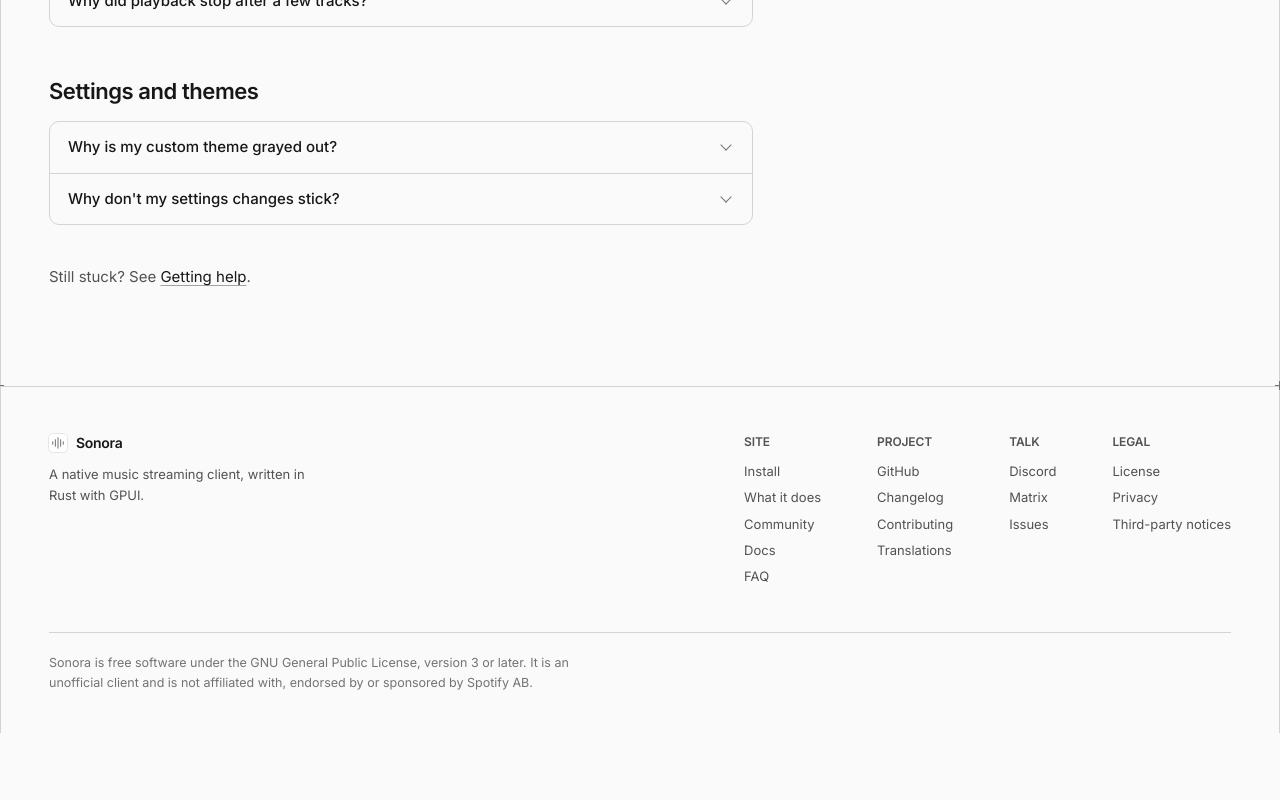
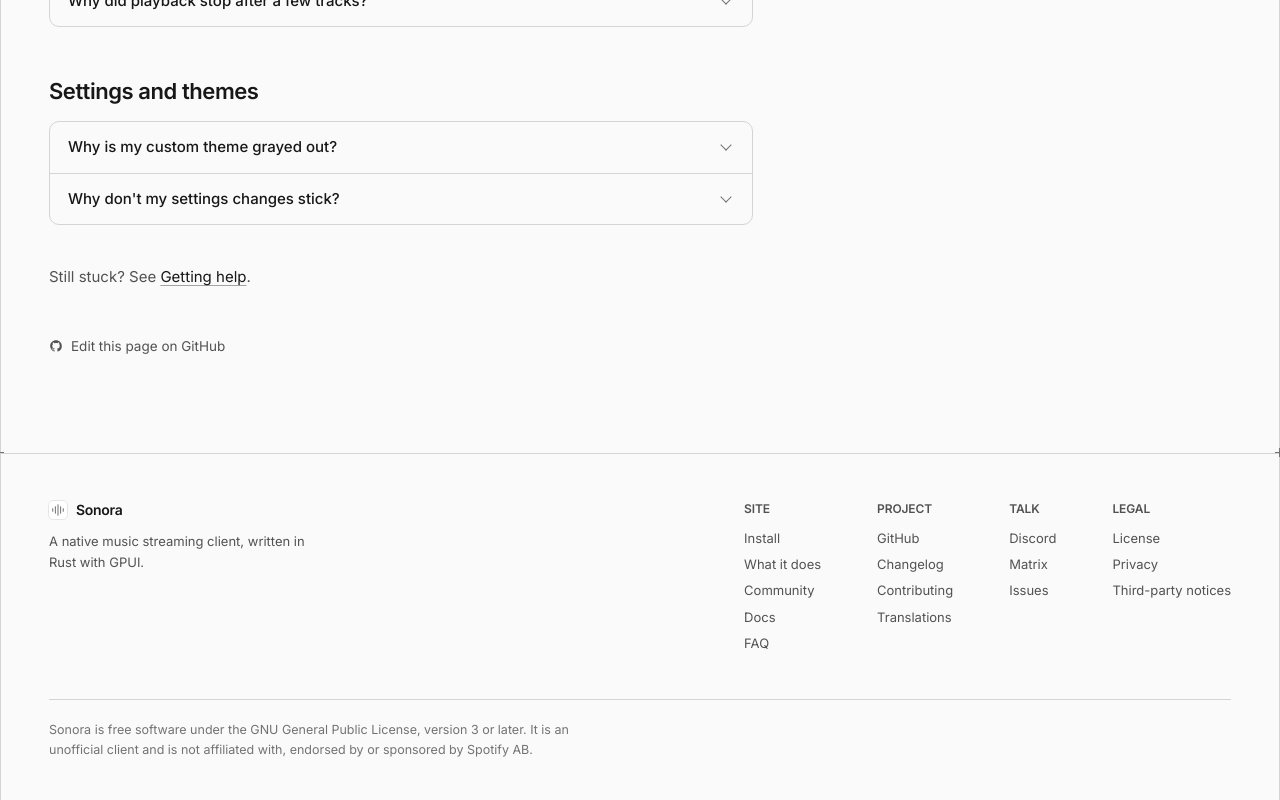
Before and after one commit to sonorahq/website, a SvelteKit app: page /faq in a window 1280 px wide. Shown: the part 1105-1905 px from the top of the page. Before the commit the page ends 1838 px from the top, so only its background shows below. Built offline with nearby package versions, Linux system fonts and the light colour scheme; no server answers.

Commit message:
feat: add an edit on github link to the docs and faq pages

```diff
--- /dev/null
+++ b/src/lib/components/EditLink.svelte
@@ -0,0 +1,26 @@
+<script lang="ts">
+	import { website } from '$lib/data/links';
+	import Mark from './Mark.svelte';
+
+	/** `path` is the page's source file relative to the root of the website repository. */
+	let { path }: { path: string } = $props();
+</script>
+
+<a class="edit" href="{website}/edit/main/{path}">
+	<Mark name="github" size={14} />
+	Edit this page on GitHub
+</a>
+
+<style>
+	.edit {
+		display: inline-flex;
+		align-items: center;
+		gap: 8px;
+		font-size: 13.5px;
+		color: var(--muted-fg);
+	}
+
+	.edit:hover {
+		color: var(--fg);
+	}
+</style>
--- a/src/lib/data/links.ts
+++ b/src/lib/data/links.ts
@@ -3,3 +3,5 @@
 export const discord = 'https://discord.gg/a8N8Tx23rV';
 
 export const matrix = 'https://matrix.to/#/#sonora:nolight.dev';
+
+export const website = 'https://github.com/sonorahq/website';
--- a/src/routes/docs/+layout.svelte
+++ b/src/routes/docs/+layout.svelte
@@ -1,6 +1,7 @@
 <script lang="ts">
 	import { afterNavigate } from '$app/navigation';
 	import { page } from '$app/state';
+	import EditLink from '$lib/components/EditLink.svelte';
 	import Outline from '$lib/components/docs/Outline.svelte';
 	import Search from '$lib/components/docs/Search.svelte';
 	import '$lib/prose.css';
@@ -69,6 +70,12 @@
 			<article class="prose" bind:this={article}>
 				{@render children()}
 			</article>
+
+			{#if current}
+				<div class="source">
+					<EditLink path="src/routes/docs/{current.slug}/+page.svelte" />
+				</div>
+			{/if}
 
 			{#if previous || next}
 				<div class="pager">
@@ -239,11 +246,15 @@
 		max-width: 720px;
 	}
 
+	.source {
+		margin-top: 48px;
+	}
+
 	.pager {
 		display: grid;
 		grid-template-columns: 1fr 1fr;
 		gap: 12px;
-		margin-top: 64px;
+		margin-top: 24px;
 	}
 
 	.pager a {
--- a/src/routes/faq/+page.svelte
+++ b/src/routes/faq/+page.svelte
@@ -1,6 +1,7 @@
 <script lang="ts">
 	import { afterNavigate } from '$app/navigation';
 	import { onMount, setContext, tick } from 'svelte';
+	import EditLink from '$lib/components/EditLink.svelte';
 	import Code from '$lib/components/docs/Code.svelte';
 	import MenuPath from '$lib/components/docs/MenuPath.svelte';
 	import Search from '$lib/components/docs/Search.svelte';
@@ -179,6 +180,10 @@
 				Still stuck? See <a href="/docs/help">Getting help</a>.
 			</p>
 		</article>
+
+		<div class="source">
+			<EditLink path="src/routes/faq/+page.svelte" />
+		</div>
 	</div>
 </section>
 
@@ -204,6 +209,10 @@
 		margin-top: 24px;
 	}
 
+	.source {
+		margin-top: 48px;
+	}
+
 	@media (max-width: 900px) {
 		.faq {
 			padding-top: 48px;
```
